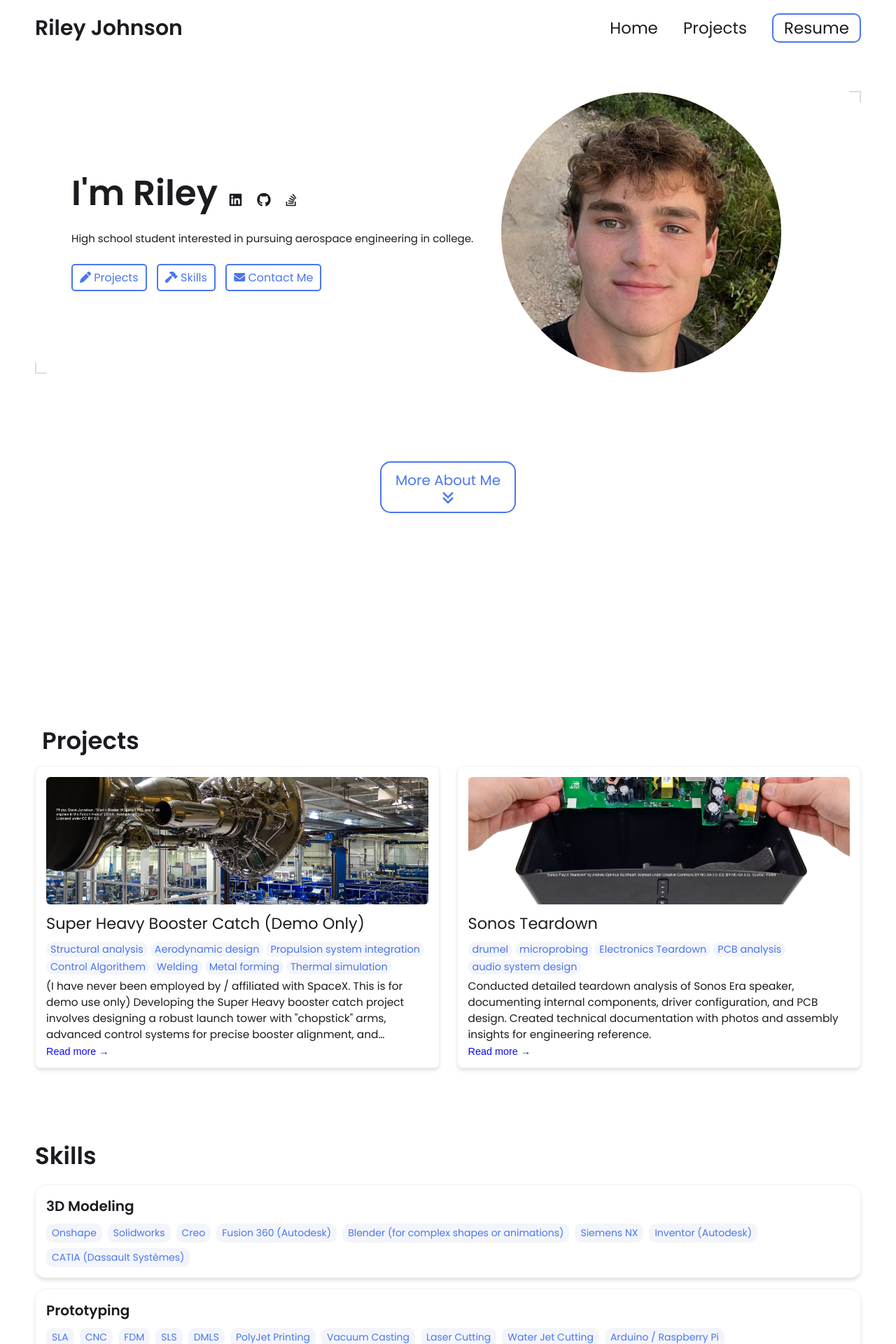
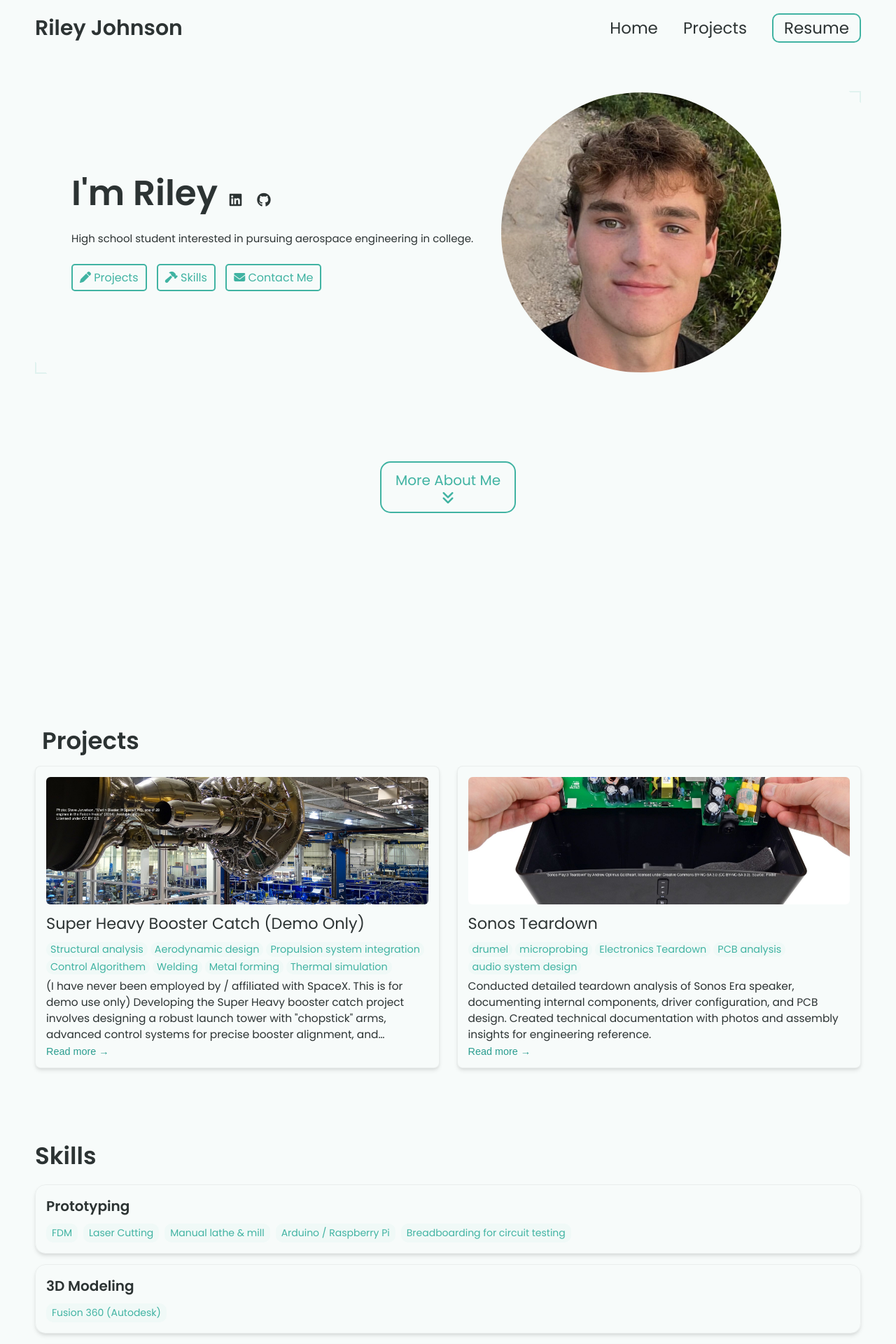
Before and after one commit to Riley-Johnson/Riley-Johnson.github.io, a Jekyll site: the page built from index.html, in a window 1280 px wide. Shown: the top 1920 px of the page at 70% size. Built offline with Jekyll 4.4.1, drawn with Linux system fonts in a browser that asks for light colours; some of the changed text lies outside the part shown.

Commit message:
Update _config.yml

```diff
--- a/_config.yml
+++ b/_config.yml
@@ -18,7 +18,7 @@
   High school student interested in pursuing aerospace engineering in college.
 
 # Place your profile image in /assets/images/profile-image/folder and edit the file name
-profile_image: ./assets/images/profile-image/IMG_3233.png
+profile_image: ./assets/images/profile-image/IMG_3233.PNG
 
 
 # Link your resume
@@ -29,9 +29,9 @@
 # Set up external links - this will show up as small icons next to your name.
 
 external-links:    # input only your own url slug. The icons with missing entries will not appear.
-  linkedin: test    # https://www.linkedin.com/in/{your url slug}
-  github: leea12    # https://github.com/{your url slug}
-  stackoverflow: test      # https://stackoverflow.com/users/{your url slug}
+  linkedin: riley-johnson-380ba0368    # https://www.linkedin.com/in/{your url slug}
+  github: Riley-Johnson    # https://github.com/{your url slug}
+  stackoverflow:    # https://stackoverflow.com/users/{your url slug}
   medium:            # https://medium.com/@{your url slug}
   x-twitter:   # https://x.com/{your url slug}
   threads:            # https://threads.net/@{your url slug}
@@ -43,46 +43,19 @@
 
 # Skills Section - Add the list of your Skills by categories/tools. The indentation for each level needs to be precise.
 skills:
+  - category: Prototyping
+    tools:
+    - FDM
+    - Laser Cutting
+    - Manual lathe & mill
+    - Arduino / Raspberry Pi
+    - Breadboarding for circuit testing
   - category: 3D Modeling
     tools:
-    - Onshape
-    - Solidworks
-    - Creo
     - Fusion 360 (Autodesk)
-    - Blender (for complex shapes or animations)
-    - Siemens NX
-    - Inventor (Autodesk)
-    - CATIA (Dassault Systèmes)
-  - category: Prototyping
+  - category: Programming
     tools:
-    - SLA
-    - CNC
-    - FDM
-    - SLS
-    - DMLS
-    - PolyJet Printing
-    - Vacuum Casting
-    - Laser Cutting
-    - Water Jet Cutting
-    - Arduino / Raspberry Pi
-    - Breadboarding for circuit testing
-  - category: Design Standards / Practices
-    tools:
-    - GD&T ASME Y14
-    - ISO fits and tolerances
-    - PLM (PTC Windchill / Arena)
-  - category: PCB Design
-    tools:
-    - Altium Designer
-    - Altium
-    - Eagle
-    - KiCad
-  - category: Problem Solving / Risk Management
-    tools:
-    - Root Cause Analysis (e.g., 5 Whys, Fishbone Diagram)
-    - DFMEA / PFMEA
-    - Six Sigma methodologies
-    - Shain Red-X
+    - Python
 
 
 # Contact Form Setup. Setup an account and copy over the key. When someone fills out the form, it will be received in your email.
@@ -92,12 +65,12 @@
 
 # Active theme (Updatethis to switch themes). Make sure to keep the indentation the samne.
 colors: # this is the basic theme
-  text: "#1a1c20"
-  border: "#ddd"
-  link: "#4a76ee"
-  highlight: "#0c0cf2"
-  background: "#ffffff"
-  light_background: "#f3f5fb"
+  text: "#2c3333"
+  border: "#e0f2ef"
+  link: "#40b3a2"
+  highlight: "#2a9d8f"
+  background: "#f7fbfa"
+  light_background: "#f0f9f7"
 
 # A few examples.
 basic theme:
```
